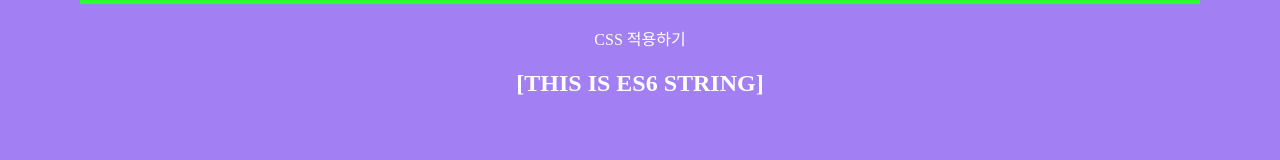
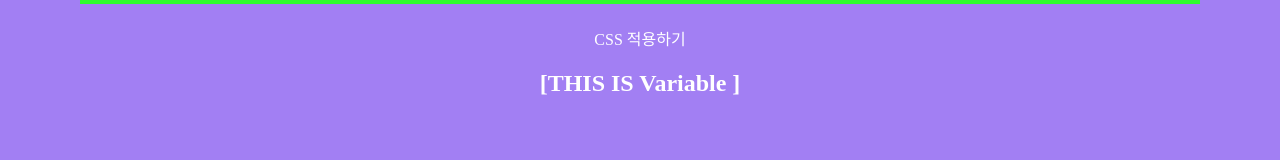
Before and after one commit to crAyCoding/react_200, a React (Create React App) app: page / in a window 1280 px wide. Shown: the part 154-314 px from the top of the page. Built offline with nearby package versions, Linux system fonts and the light colour scheme; the HTML template or start-up script is replaced by a standard one.

Commit message:
PR 10. Use Variable

```diff
--- a/src/App.js
+++ b/src/App.js
@@ -1,13 +1,13 @@
 import logo from './logo.svg';
 import './App.css';
-import Es6 from './R009_Es6'
+import Variable from './R010_Variable'
 
 function App() {
   return (
     <div>
       <h1>Start React 200!</h1>
       <p>CSS 적용하기</p>
-      <Es6/>
+      <Variable/>
     </div>
   );
 }
--- /dev/null
+++ b/src/R010_Variable.js
@@ -0,0 +1,32 @@
+import React, { Component } from "react";
+
+class R010_Variable extends Component {
+
+    constructor(props) {
+        super(props);
+        this.state = {};
+    }
+
+    componentDidMount() {
+        var varName = 'react';
+        console.log('varName1 : '+varName);
+        var varName = '200';
+        console.log('varName2 : '+varName);
+
+        let letName = 'react';
+        console.log('letName1 : '+letName);
+        letName = 'react200';
+        console.log('letName2 : '+letName);
+
+        const constName = 'react';
+        console.log('constName : ' + constName);
+    }
+
+    render() {
+        return (
+            <h2>[THIS IS Variable ]</h2>
+        )
+    }
+}
+
+export default R010_Variable;
```
